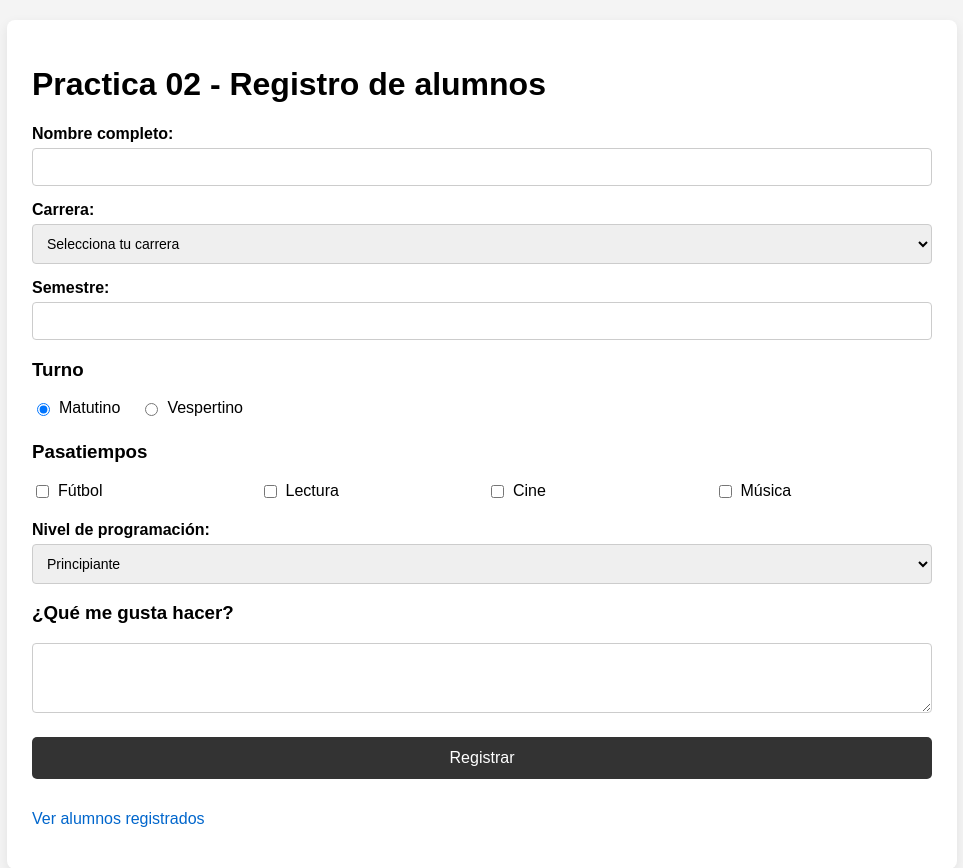
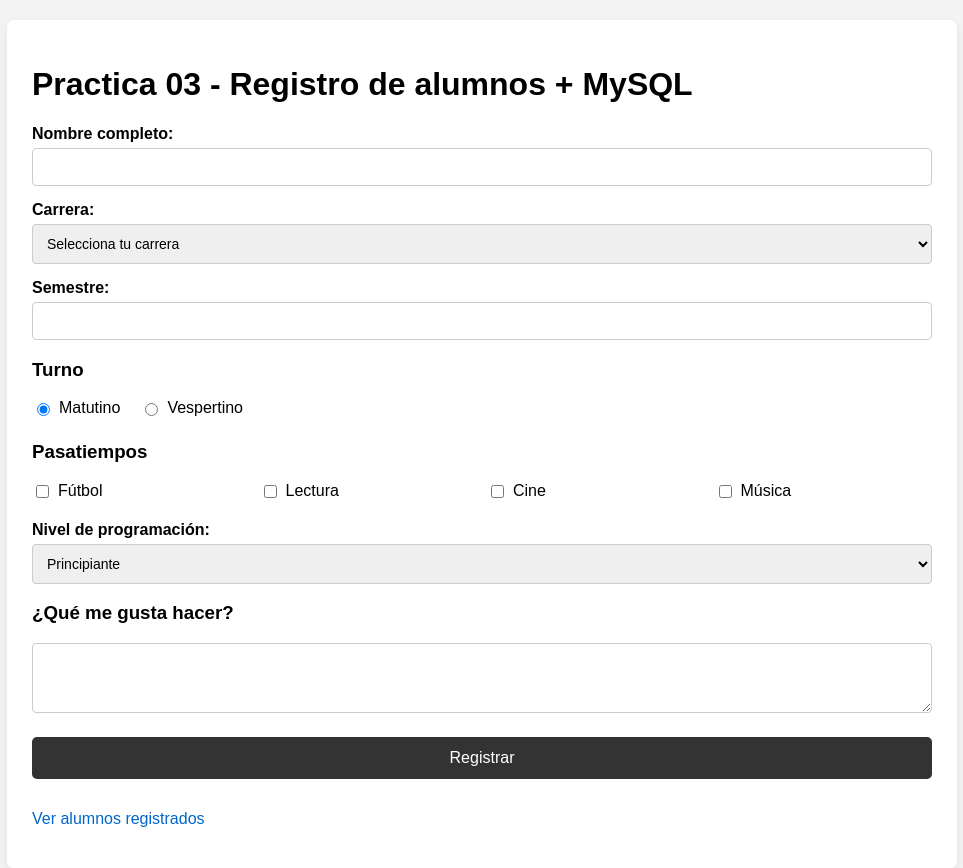
Before and after one commit to JesusRosales70/practica_04_Flask-Postgres, a Flask app: page / in a window 1280 px wide. Shown: the top 868 px of the page, without its empty margins (158-1121 px from the left). Run offline with Flask 3, Linux system fonts and the light colour scheme.

```diff
--- a/templates/index.html
+++ b/templates/index.html
@@ -8,7 +8,7 @@
 </head>
 <body>
     <div class="contenedor">
-        <h1>Practica 02 - Registro de alumnos</h1>
+        <h1>Practica 03 - Registro de alumnos + MySQL</h1>
         <form action="/saludar" method="POST">
 
             <label for="nombre">Nombre completo:</label>
```
